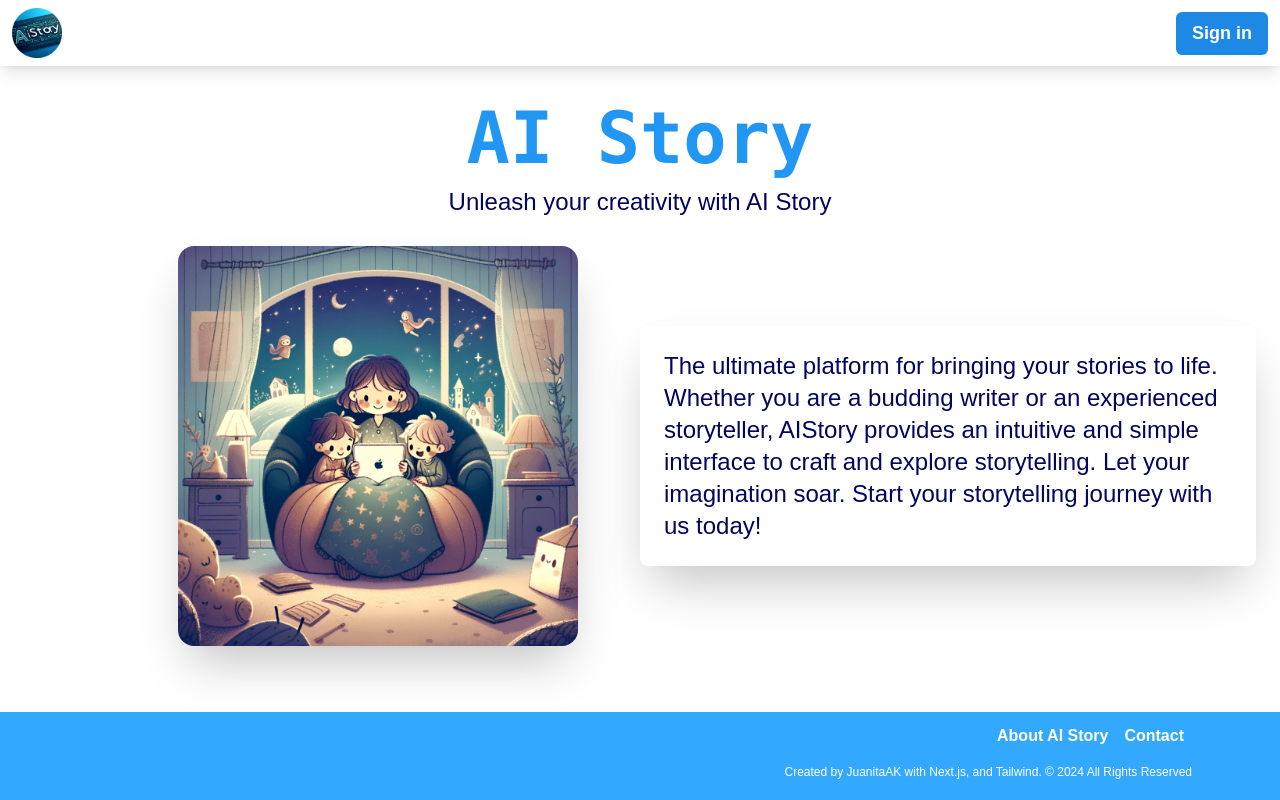
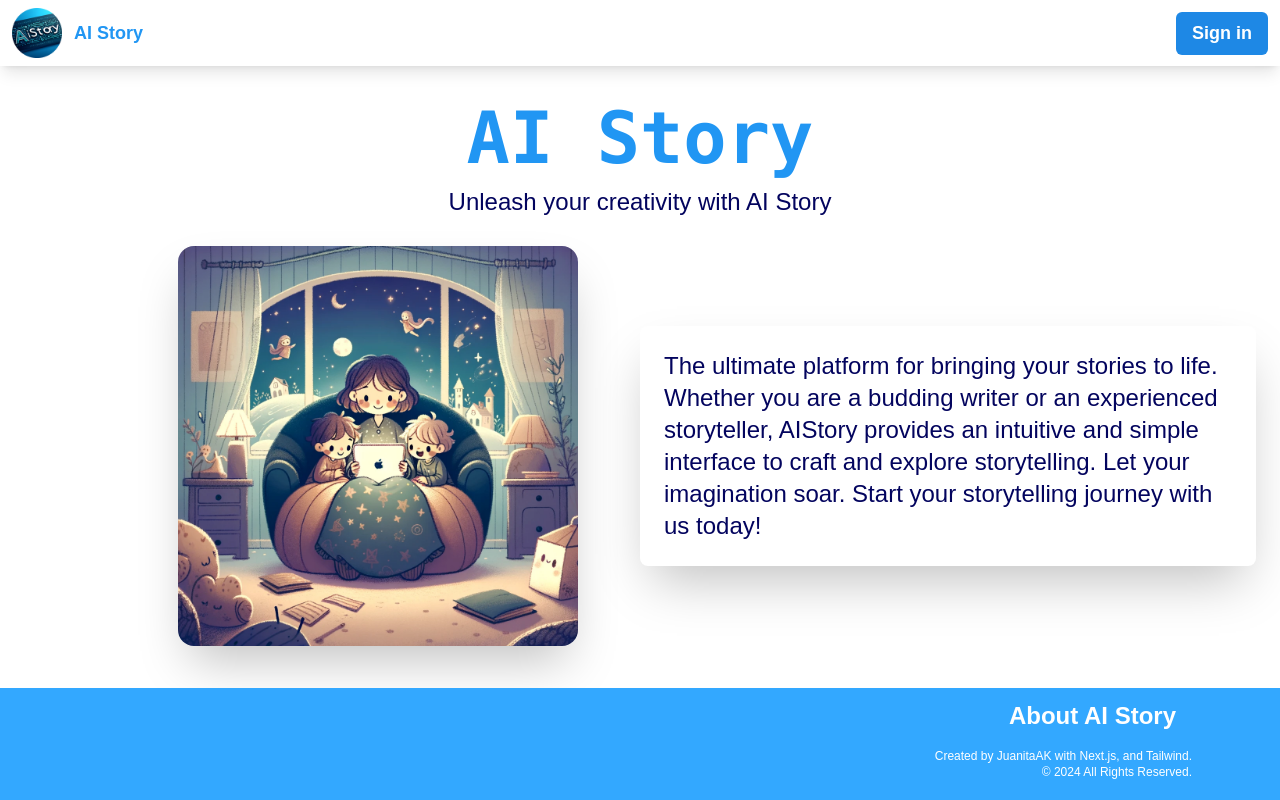
Before and after one commit to JuanitaAK/ai-story, a Next.js app in the folder frontend/: page / in a window 1280 px wide. Built offline with nearby package versions, Linux system fonts and the light colour scheme.

Commit message:
chore: Update footer layout and styling

```diff
--- a/frontend/src/components/organismes/Layout/Footer.tsx
+++ b/frontend/src/components/organismes/Layout/Footer.tsx
@@ -3,24 +3,25 @@
 const Footer = (): JSX.Element => {
   const year = new Date().getFullYear();
   return (
-    <div className="flex flex-col md:justify-center pt-3 items-end gap-4 md:pr-20 bg-bgFooter shadow-lg text-xl font-bold text-white  sm:mb-0 ">
-      <div>
+    <div className="flex flex-col pt-3  md:items-end items-center gap-4 md:pr-20 bg-bgFooter shadow-lg text-xl font-bold text-white  sm:mb-0 ">
+      <div className="flex md:gap-6 gap-3 md:text-2xl ">
         <Link
           href="/about"
-          className="hover:text-nav-hover font-semibold  rounded-md py-2  mb-2 mr-4"
+          className="hover:text-nav-hover font-semibold rounded-md"
         >
           About AI Story
         </Link>
         <Link
           href="/contact"
-          className="hover:text-nav-hover font-semibold rounded-md  py-2 mb-2 mr-4"
+          className="hover:text-nav-hover font-semibold rounded-md"
         >
-          Contact
+          {/* Contact */}
         </Link>
       </div>
-      <span className="text-xs flex font-thin flex-col mr-2 mb-5">
-        Created by JuanitaAK with Next.js, and Tailwind. &copy; {year} All
-        Rights Reserved
+      <span className="text-xs flex font-thin flex-col md:text-right text-center mx-2 mb-5">
+        Created by JuanitaAK with Next.js, and Tailwind.
+        <br />
+        &copy; {year} All Rights Reserved.
       </span>
     </div>
   );
--- a/frontend/src/components/organismes/Layout/Navbar.tsx
+++ b/frontend/src/components/organismes/Layout/Navbar.tsx
@@ -39,16 +39,16 @@
   }, []);
 
   useEffect(() => {
-    if(router.pathname === "/login") {
+    if (router.pathname === "/login") {
       setIsVisible(true);
     }
-    if(router.pathname === "/signup") {
+    if (router.pathname === "/signup") {
       setIsVisible(false);
     }
-    if(router.pathname === "/"){
+    if (router.pathname === "/") {
       setIsVisible(false);
-    }},[router])
-
+    }
+  }, [router]);
 
   const handleLogout = () => {
     try {
@@ -60,14 +60,20 @@
     }
   };
   return (
-    <nav className="menu-btn Z-10 sticky top-0 z-50 bg-navbar text-nav-font px-5 lg:px-3 shadow-lg font-semibold  text-base md:text-xl">
+    <nav className="menu-btn Z-10 sticky top-0 z-50 bg-navbar text-nav-font px-2 md:px-5 lg:px-3 shadow-lg font-semibold  text-base md:text-xl">
       <div className="container mx-auto flex justify-between items-center transition duration-300 py-2">
-        <Link href="/" className="md=ml-3">
+        <Link
+          href="/"
+          className="md=ml-3 flex flex-row items-center gap-2  md:gap-3 md:text-xl"
+        >
           <Image src={logo} alt="Logo Story.com" width={50} height={45} />
+          <p>AI Story</p>
         </Link>
 
-        { !isLogged && (<div className="flex flex-row gap-2 ">
-        {!isVisible&&(  <Link href="/login">
+        {!isLogged && (
+          <div className="flex flex-row gap-2 ">
+            {!isVisible && (
+              <Link href="/login">
                 <button className="p-2 px-4 w-auto text-white rounded-md bg-button hover:bg-hover transition duration-300">
                   Sign in
                 </button>
@@ -78,8 +84,10 @@
                 <button className="p-2 px-4 w-auto text-white rounded-md bg-button hover:bg-hover transition duration-300">
                   Sign up
                 </button>
-          </Link>)}
-          </div>)}
+              </Link>
+            )}
+          </div>
+        )}
 
         {isLogged && (
           // menu desktop
@@ -137,7 +145,7 @@
                 aria-expanded={isMenuOpen}
                 aria-controls="mobile-menu"
               >
-                {isMenuOpen ? "×" : "☰" }
+                {isMenuOpen ? "×" : "☰"}
               </button>
             </div>
           </div>
```
Lines whose indentation alone changed are shown as unchanged.
